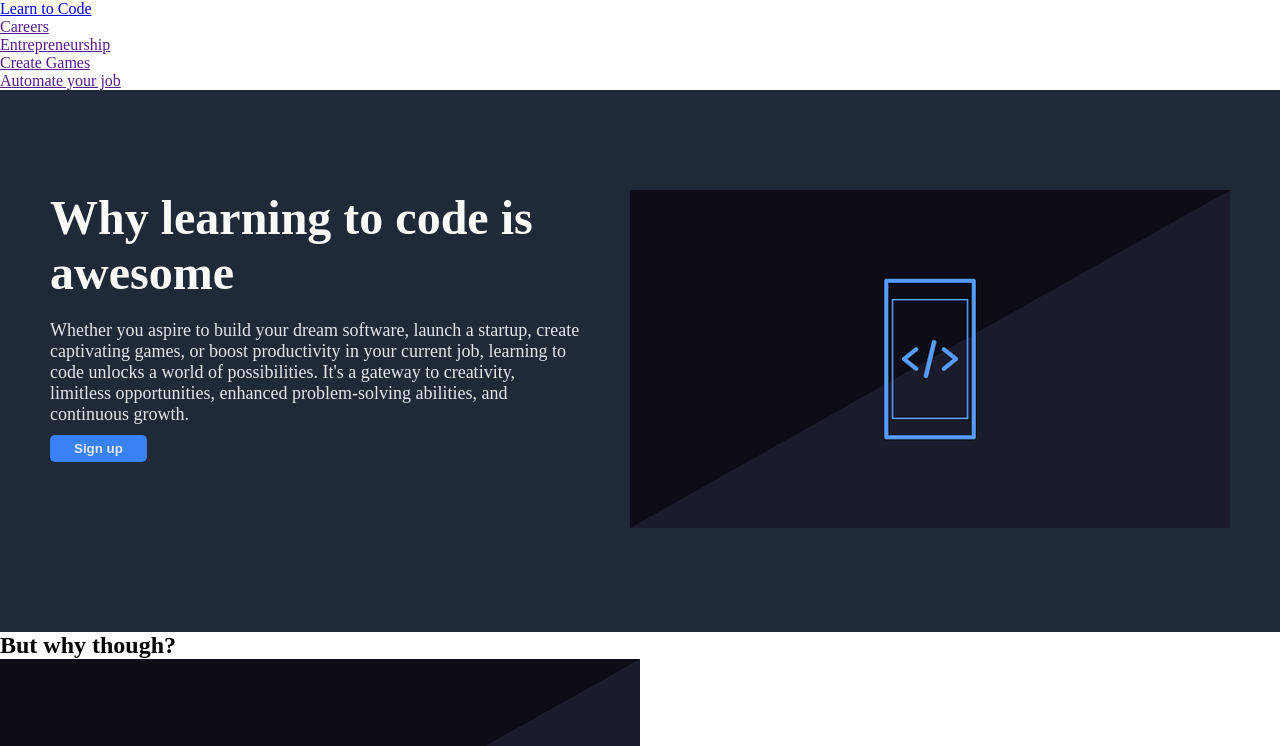
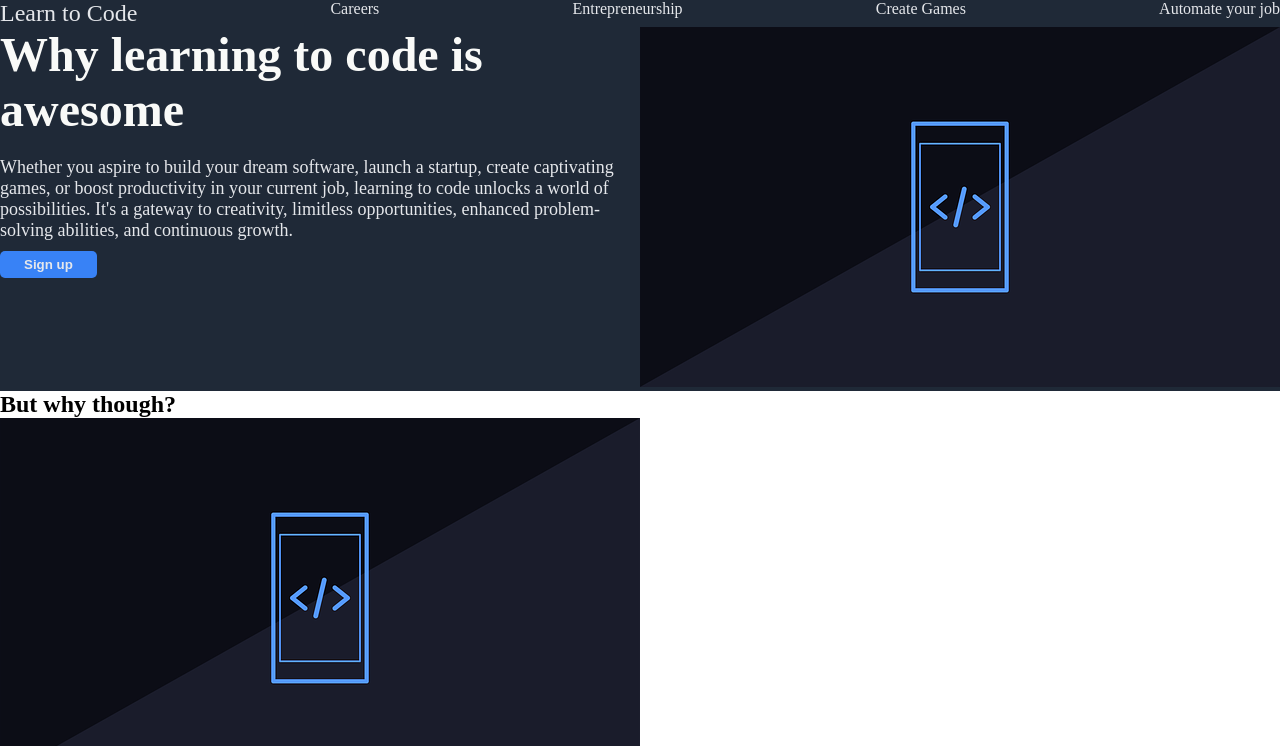
Before and after one commit to Mojojo-X/top-landing-page, a plain HTML site: page index.html in a window 1280 px wide. Shown: the top 746 px of the page. Drawn offline with Linux system fonts and the light colour scheme.

Commit message:
Add hero wrapper div

```diff
--- a/index.html
+++ b/index.html
@@ -10,7 +10,7 @@
     <header>
         <nav>
             <ul>
-                <li><a href="/">Learn to Code</a></li>
+                <li class="logo"><a href="/">Learn to Code</a></li>
                 <li><a href="">Careers</a></li>
                 <li><a href="">Entrepreneurship</a></li>
                 <li><a href="">Create Games</a></li>
@@ -20,6 +20,7 @@
     </header>
     <main>
         <div class="hero">
+            <div class="hero_wrapper">
                 <div class="hero_text">
                     <h1>Why learning to code is awesome</h1>
                     <p>Whether you aspire to build your dream software, launch a startup, create captivating games, or boost productivity in your current job, learning to code unlocks a world of possibilities. It's a gateway to creativity, limitless opportunities, enhanced problem-solving abilities, and continuous growth.</p>
@@ -27,6 +28,7 @@
                 </div>
                 <div class="hero_img">
                     <img src="images/programming-3201149_640.png" alt="hero_img">
+                </div>
             </div>
        </div>
         <div class="info_section">
--- a/styles/style.css
+++ b/styles/style.css
@@ -4,27 +4,42 @@
     box-sizing: border-box;
 }
 
-
 /* header */
 
+header {
+    background-color: #1f2937;
+}
 
+nav * {
+    color:#e5e7eb;
+    display: flex;
+}
+
+nav ul {
+    display: flex;
+    justify-content: space-between;
+    list-style: none;
+    gap: 25px;
+}
+
+.logo {
+    color:#f9faf8;
+    font-size: 24px;
+}
+
+nav a {
+    text-decoration: none;
+}
 
 /* main */
 
 .hero {
     background-color: #1f2937;
+}
+
+.hero_wrapper {
     display: flex;
     justify-content: center;
-    padding: 100px 50px;
-    gap:50px;
-}
-
-.hero_text, .hero_img {
-    flex: 0 1 600px;
-}
-
-.hero_img * {
-    max-width: 600px;
 }
 
 .hero h1 {
```
Lines whose indentation alone changed are shown as unchanged.
